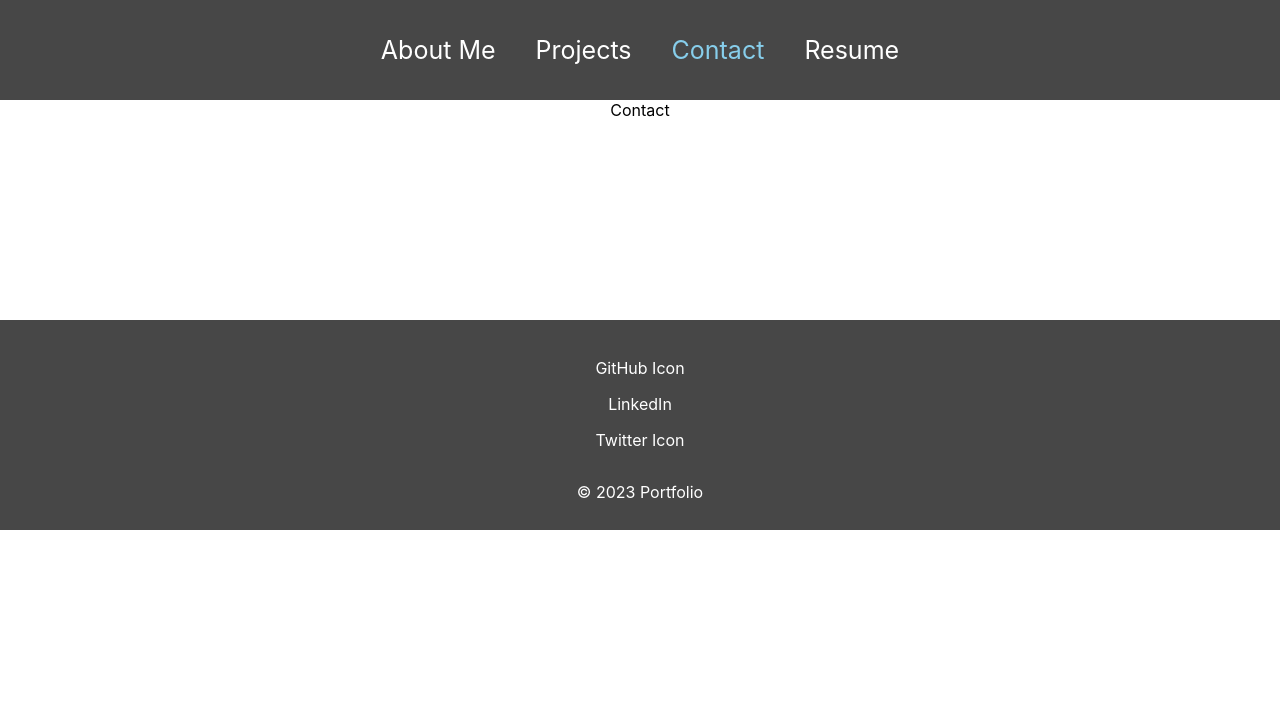
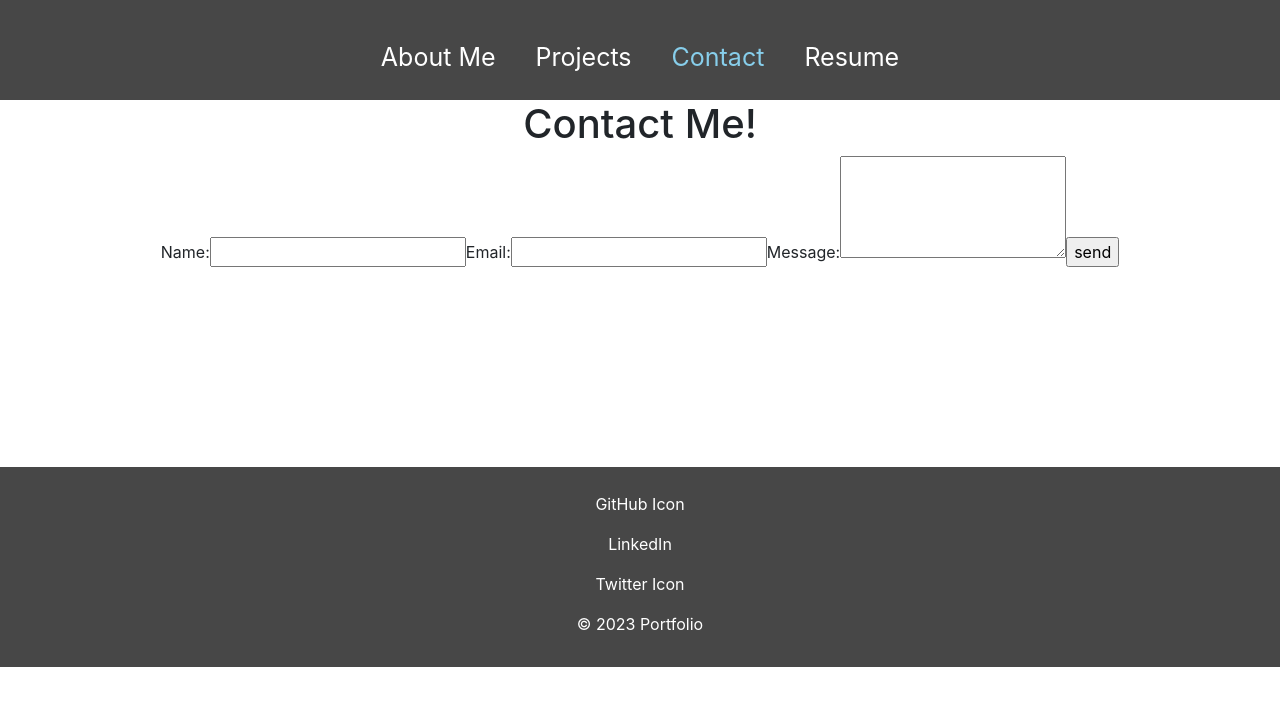
Before and after one commit to HTapia7/react-Portfolio, a React (Create React App) app: page /contact in a window 1280 px wide. Shown: the top 706 px of the page. Built offline with nearby package versions, Linux system fonts and the light colour scheme.

Commit message:
Form added, need stylying

```diff
--- a/public/index.html
+++ b/public/index.html
@@ -3,6 +3,8 @@
   <head>
     <meta charset="utf-8" />
     <link rel="icon" href="%PUBLIC_URL%/favicon.ico" />
+    <link href="https://cdn.jsdelivr.net/npm/bootstrap@5.3.0-alpha1/dist/css/bootstrap.min.css" rel="stylesheet" integrity="sha384-GLhlTQ8iRABdZLl6O3oVMWSktQOp6b7In1Zl3/Jr59b6EGGoI1aFkw7cmDA6j6gD" crossorigin="anonymous">
+
     <meta name="viewport" content="width=device-width, initial-scale=1" />
     <meta name="theme-color" content="#000000" />
     <meta
--- a/src/pages/Contact.js
+++ b/src/pages/Contact.js
@@ -1,8 +1,21 @@
 import React from "react";
 
+function Contact () {
+    return  <div className="container">
+                <h1>Contact Me!</h1>
 
-function Contact () {
-    return  <div className> Contact
+                <form>
+                    <label>Name: </label>
+                    <input type="text" name="name"/>
+
+                    <label>Email: </label>
+                    <input type="email" name="user_email"/>
+
+                    <label>Message: </label>
+                    <textarea name="message" rows="4"/>
+                    <input type="submit" value='send'/>
+                </form>
+
             </div>
 }
 
```
Also changed, not shown: src/styles/Contact.css (added), 1 other file (tests, documents, lock files or other folders).
